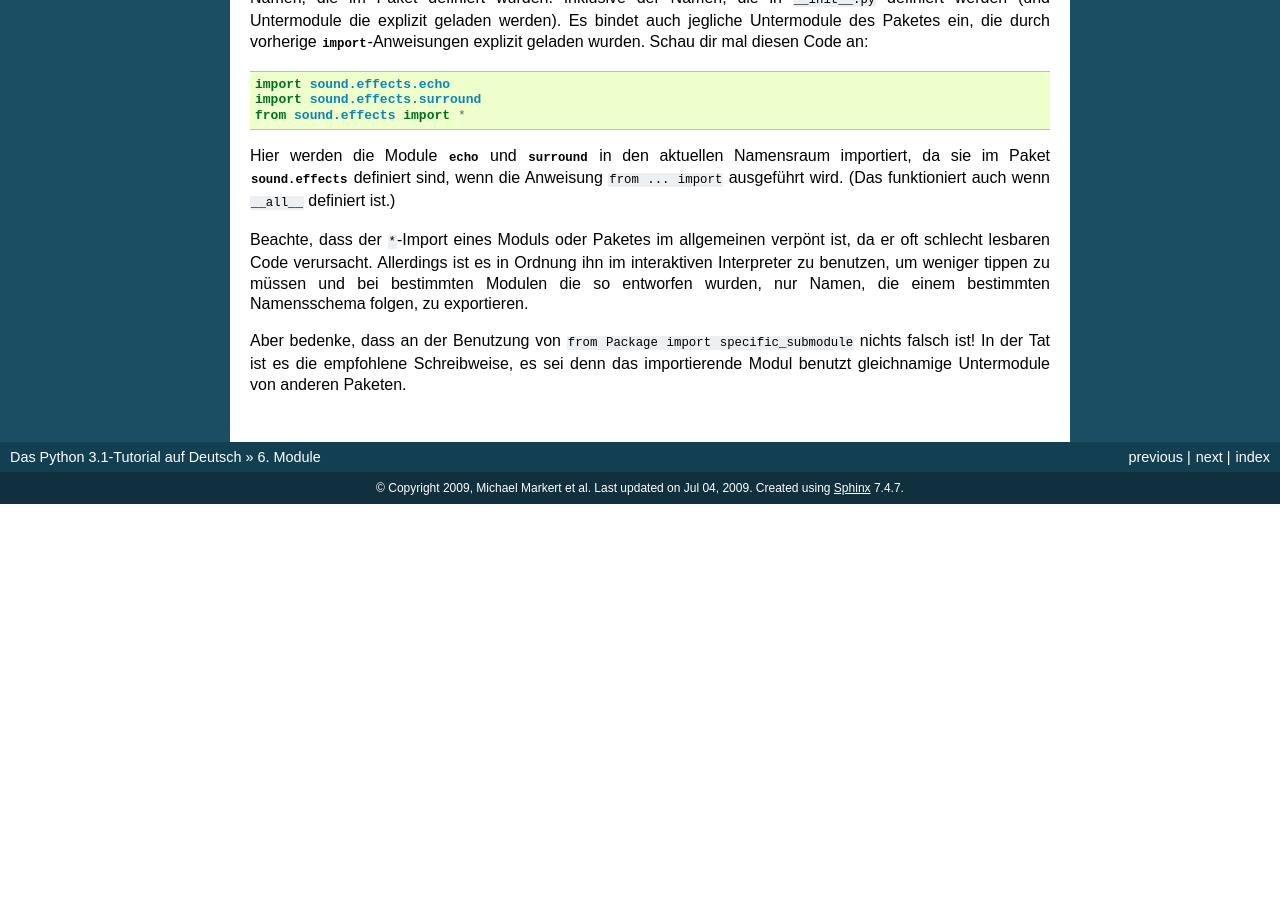
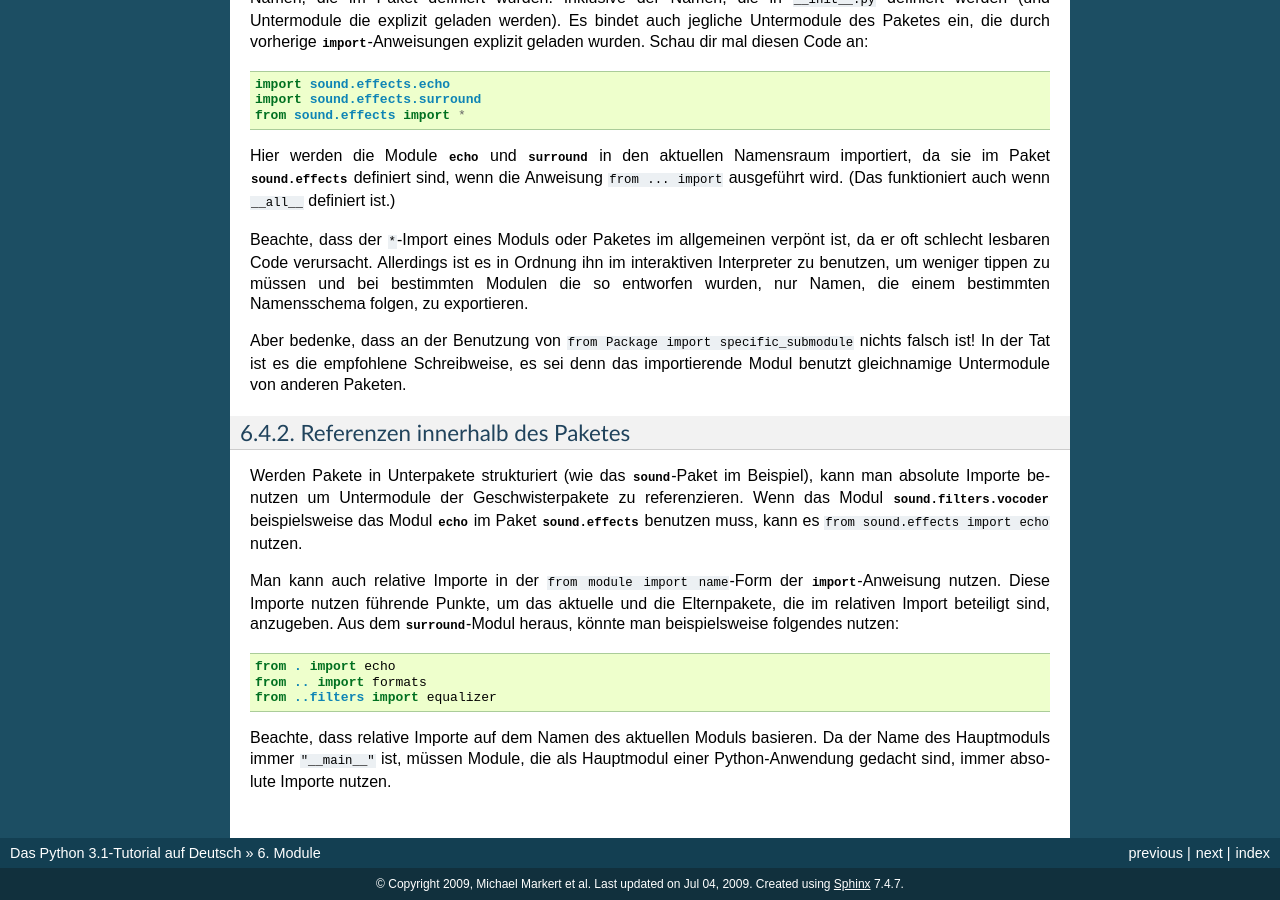
Before and after one commit to cofi/py-tutorial-de, a Sphinx documentation site: the page built from source/modules.rst, in a window 1280 px wide and 900 px high, scrolled down 7562 px. Built offline with Sphinx 7.4.7, drawn with Linux system fonts in a browser that asks for light colours; before the commit the page ends 8066 px from its top, so only the background shows below that; some of the changed text lies outside the part shown.

Commit message:
Translated section 6.4.2 (Issue #37)

```diff
--- a/source/modules.rst
+++ b/source/modules.rst
@@ -515,3 +515,26 @@ Aber bedenke, dass an der Benutzung von ``from Package import
 specific_submodule`` nichts falsch ist! In der Tat ist es die empfohlene
 Schreibweise, es sei denn das importierende Modul benutzt gleichnamige
 Untermodule von anderen Paketen.
+
+Referenzen innerhalb des Paketes
+--------------------------------
+
+Werden Pakete in Unterpakete strukturiert (wie das :mod:`sound`-Paket im
+Beispiel), kann man absolute Importe benutzen um Untermodule der
+Geschwisterpakete zu referenzieren. Wenn das Modul :mod:`sound.filters.vocoder`
+beispielsweise das Modul :mod:`echo` im Paket :mod:`sound.effects` benutzen
+muss, kann es ``from sound.effects import echo`` nutzen.
+
+Man kann auch relative Importe in der ``from module import name``-Form der
+:keyword:`import`-Anweisung nutzen. Diese Importe nutzen führende Punkte, um das
+aktuelle und die Elternpakete, die im relativen Import beteiligt sind,
+anzugeben. Aus dem :mod:`surround`-Modul heraus, könnte man beispielsweise
+folgendes nutzen::
+
+    from . import echo
+    from .. import formats
+    from ..filters import equalizer
+
+Beachte, dass relative Importe auf dem Namen des aktuellen Moduls basieren. Da
+der Name des Hauptmoduls immer ``"__main__"`` ist, müssen Module, die als
+Hauptmodul einer Python-Anwendung gedacht sind, immer absolute Importe nutzen.
```
